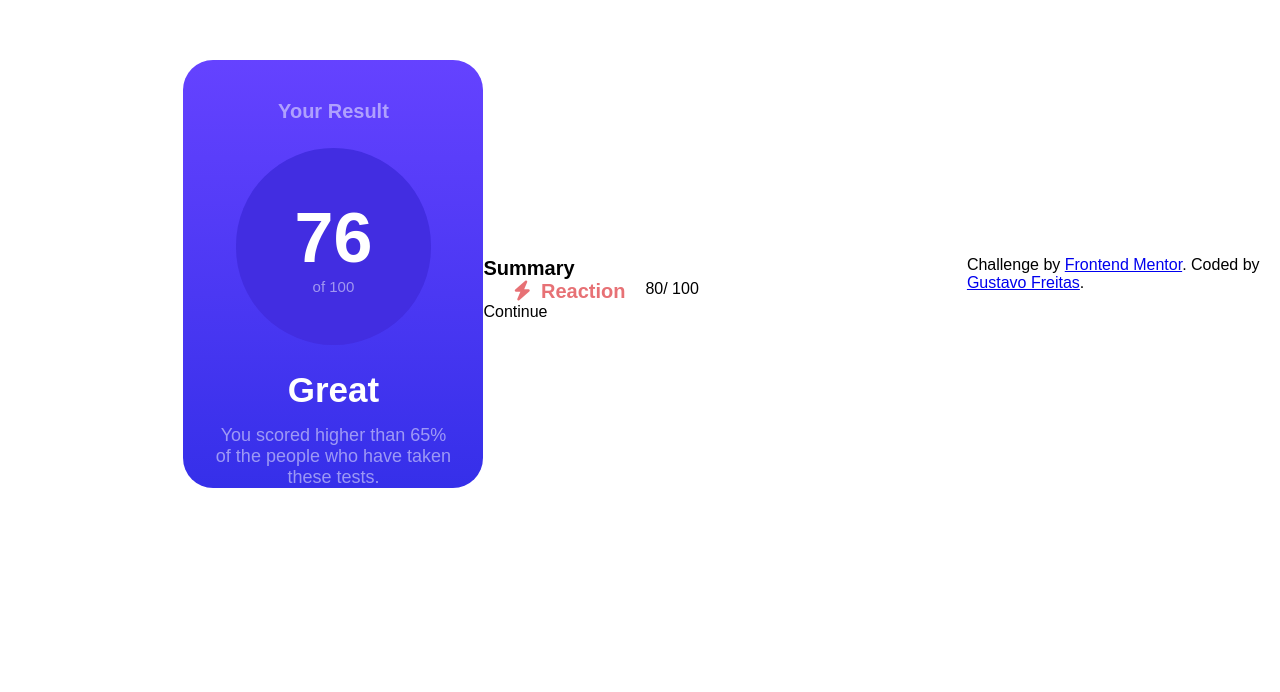
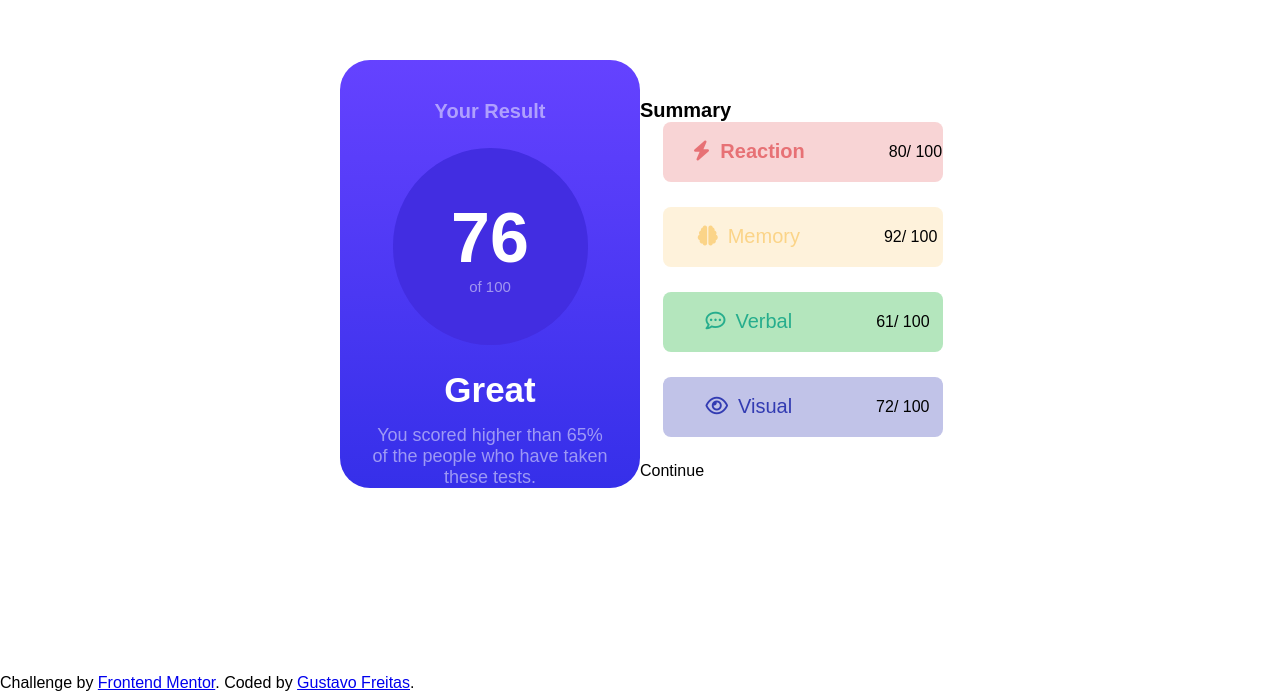
Before and after one commit to gustavo-freita/Frontend-Mentor, a plain HTML site: page Results summary component/index.html in a window 1280 px wide. Shown: the part 126-818 px from the top of the page. Drawn offline with Linux system fonts and the light colour scheme.

Commit message:
fazendo o fundo e arruamndo no lugar

```diff
--- a/Results summary component/index.html
+++ b/Results summary component/index.html
@@ -31,21 +31,16 @@
       <div class="second__part">
         <div class="position__second">
           <h3>Summary</h3>
-          <div class="back">
             <div class="topics">
               <div class="first__topcs top">
                 <p class="first__name"><i class="fa-solid fa-bolt"></i><strong>Reaction</strong></p>
                 <p class="first__number">80</p>
                 <p class="second__number">/ 100</p>
               </div>
-          </div>
-
-            <!--<div class="second__topcs top">
-              <div class="back">
+            <div class="second__topcs top">
                 <p class="second__name"><i class="fa-solid fa-brain"></i>Memory</p>
                 <p class="first__number">92</p>
                 <p class="second__number">/ 100</p>
-              </div>
             </div>
             <div class="third__topcs top">
               <p class="third__name"><i class="fa-regular fa-comment-dots"></i>Verbal</p>
@@ -57,7 +52,7 @@
               <p class="first__number">72</p>
               <p class="second__number">/ 100</p>
             </div>
-          </div>-->
+          </div>
 
           <p class="button">Continue</p>
 
--- a/Results summary component/style.css
+++ b/Results summary component/style.css
@@ -102,36 +102,85 @@
 
 .position__second .topics .top {
     display: flex;
-    width: 300px;
+    width: 280px;
 }
 
 .topics .top i {
     margin:0 10px;
 }
 
-
+.topics .first__topcs {
+    display: flex;
+    align-items: center;
+    justify-content: center;
+    background-color: rgba(231, 113, 117, 0.3);
+    height: 60px;
+    margin-left: 25px;
+    margin-bottom: 25px;
+    border-radius: 8px;
+}
 
 .topics .first__topcs .first__name {
     margin:0 20px;
     font-size: 20px;
+    color: #e77175;
     font-weight: 500;
-    color: #e77175;
+    margin-right: 30%;
+}
+
+.topics .second__topcs {
+    display: flex;
+    align-items: center;
+    justify-content: center;
+    background-color: rgba(251, 212, 136, 0.3);
+    height: 60px;
+    margin-left: 25px;
+    margin-bottom: 25px;
+    border-radius: 8px;
 }
 
 .topics .second__topcs .second__name {
     margin:0 20px;
     font-size: 20px;
     color: #fbd488;
+    font-weight: 500;
+    margin-right: 30%;
+}
+
+.topics .third__topcs {
+    display: flex;
+    align-items: center;
+    justify-content: center;
+    background-color: rgba(8, 173, 38, 0.3);
+    height: 60px;
+    margin-left: 25px;
+    margin-bottom: 25px;
+    border-radius: 8px;
 }
 
 .topics .third__topcs .third__name {
     margin:0 20px;
     font-size: 20px;
     color: #26ad8d;
+    font-weight: 500;
+    margin-right: 30%;
+}
+
+.topics .fourth__topcs {
+    display: flex;
+    align-items: center;
+    justify-content: center;
+    background-color: rgba(50, 59, 178, 0.3);
+    height: 60px;
+    margin-left: 25px;
+    margin-bottom: 25px;
+    border-radius: 8px;
 }
 
 .topics .fourth__topcs .fourth__name {
     margin:0 20px;
     font-size: 20px;
     color: #323bb2;
+    font-weight: 500;
+    margin-right: 30%;
 }
```
